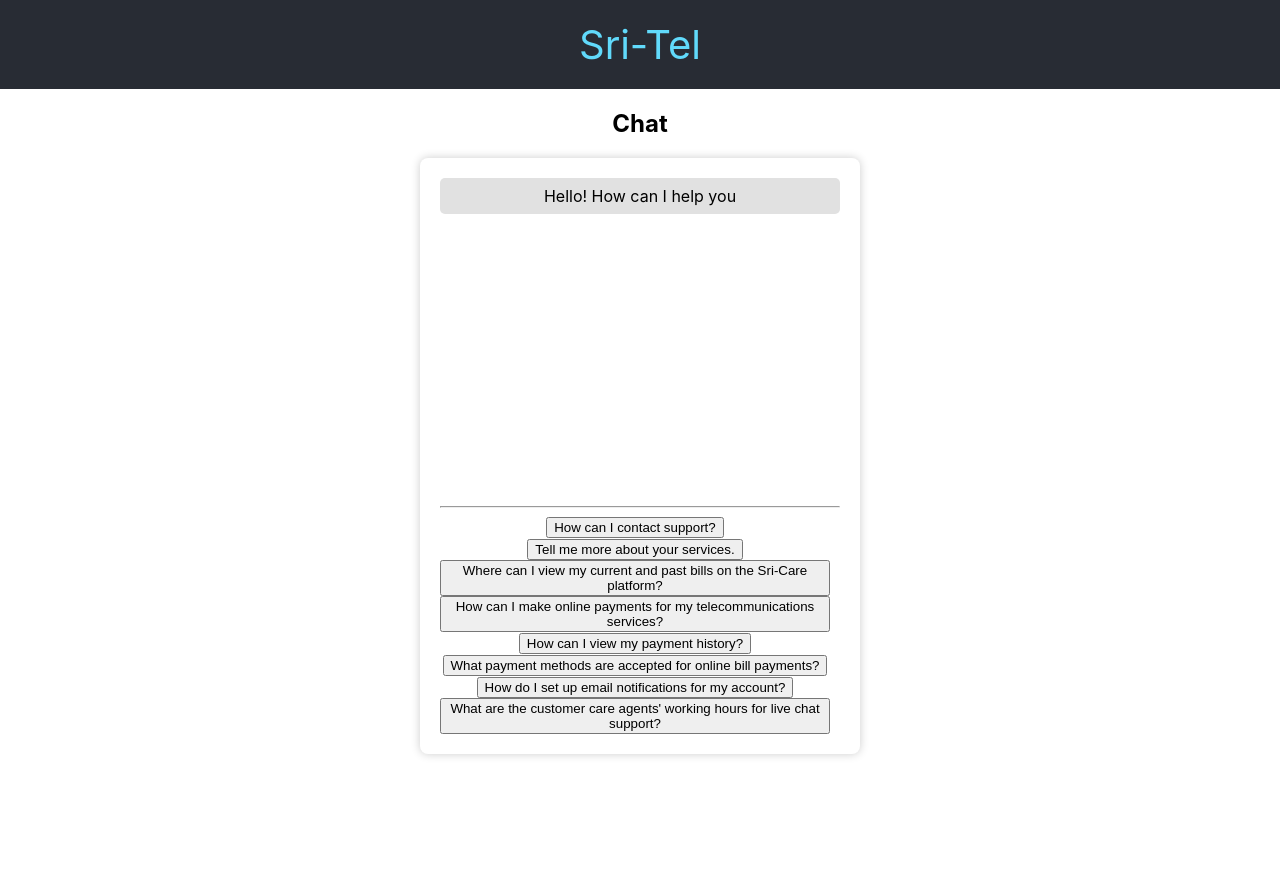
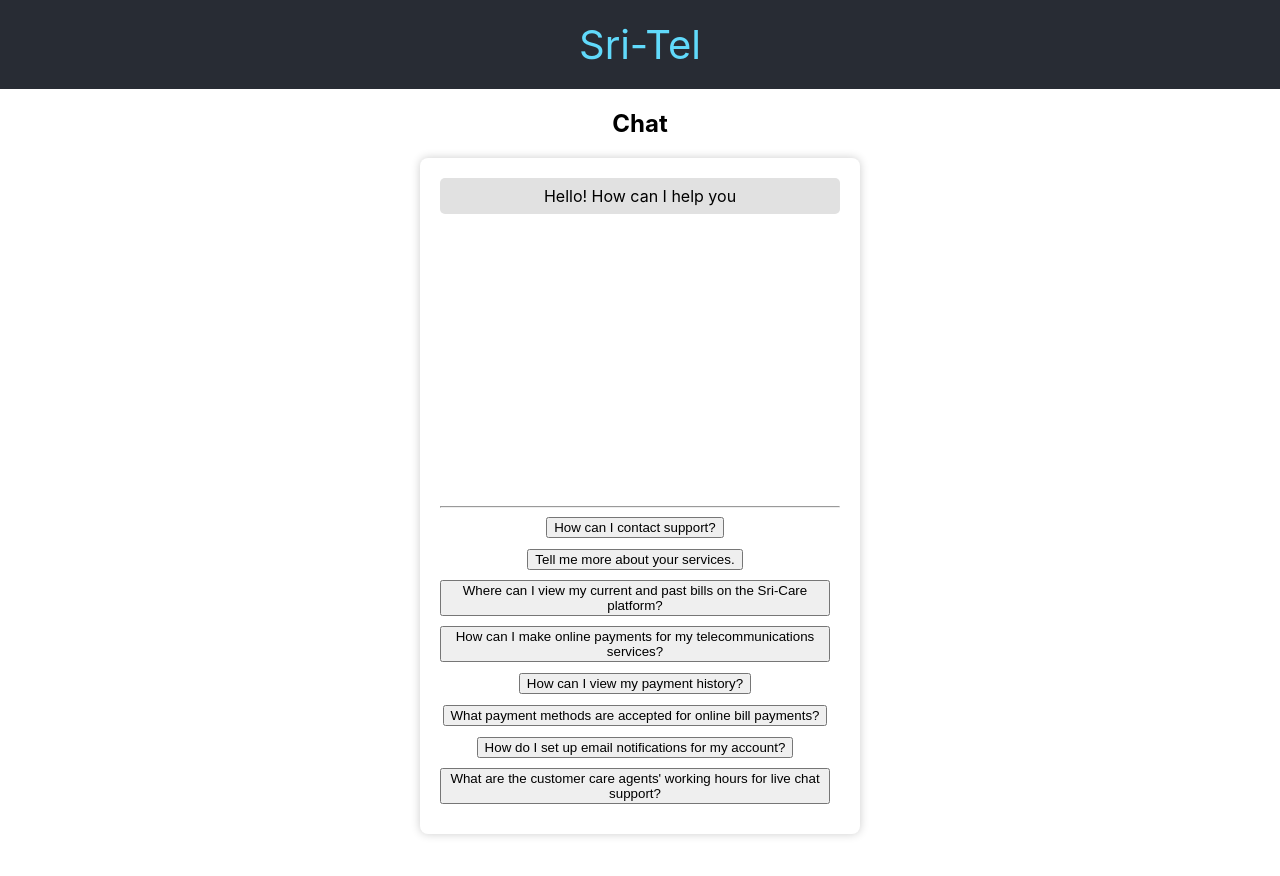
Before and after one commit to pasindufernando1/Sri-Tel, a React (Create React App) app in the folder client/: page /chat in a window 1280 px wide. Shown: the top 876 px of the page. Before the commit the page ends 800 px from the top, so only its background shows below. Built offline with nearby package versions, Linux system fonts and the light colour scheme.

Commit message:
Update style.css

```diff
--- a/client/src/styles/style.css
+++ b/client/src/styles/style.css
@@ -50,7 +50,7 @@
 
 .chat-container {
     max-width: 400px;
-    margin: 0 auto;
+    margin: 0 auto 5rem auto;
     background-color: #fff;
     border-radius: 8px;
     box-shadow: 0 0 10px rgba(0, 0, 0, 0.2);
@@ -102,4 +102,5 @@
 
 .default-questions button{
     margin-right: 10px;
+    margin-bottom: 10px;
 }
```
